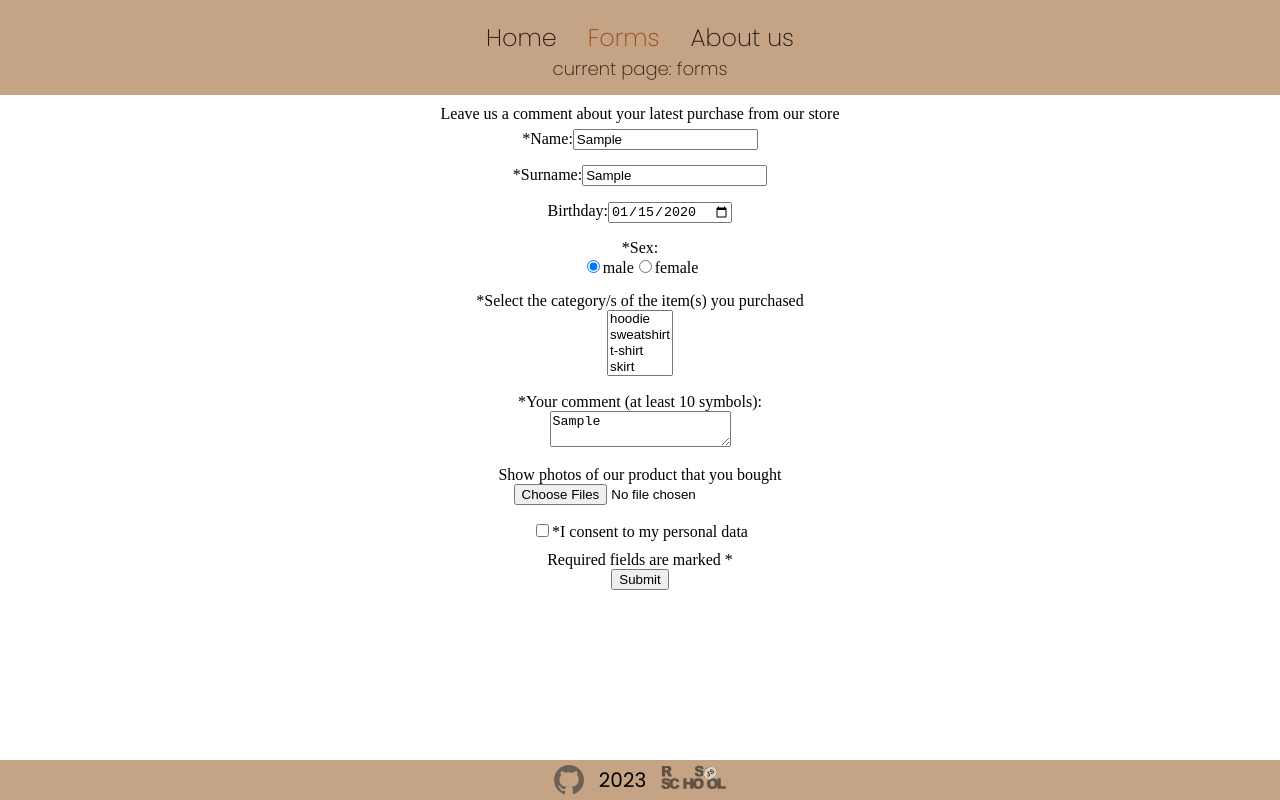
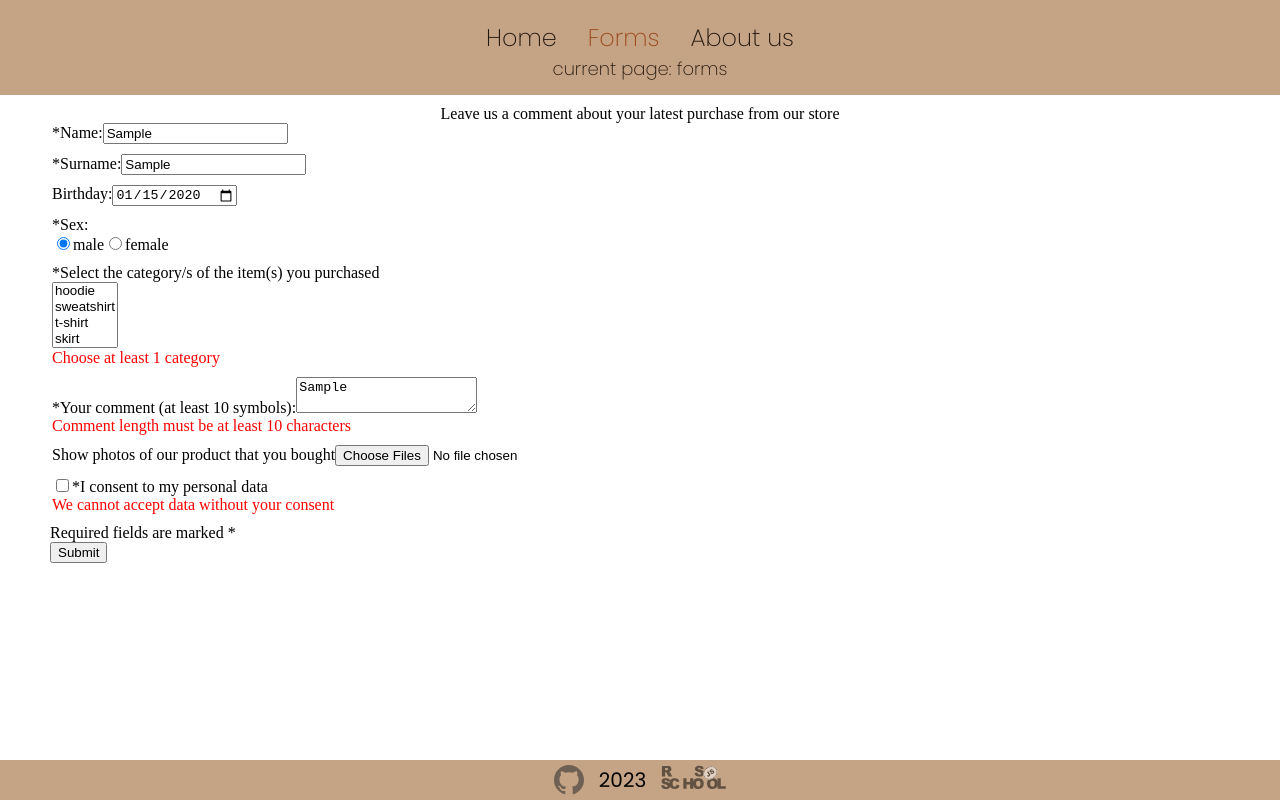
Before and after one commit to EvgeniaM6/rss-react-2023, a React (Vite) app in the folder my-app/: page /forms in a window 1280 px wide. Both pictures are taken after typing "Sample", "Sample", "2020-01-15", "Sample" into the empty fields and a click on the input "Submit". Built offline with nearby package versions, Linux system fonts and the light colour scheme.

Commit message:
feat: add checking form validity

```diff
--- /dev/null
+++ b/my-app/src/constants/index.tsx
@@ -0,0 +1 @@
+export const COMMENT_TEXT_LENGTH = 10;
--- a/my-app/src/models/component.model.tsx
+++ b/my-app/src/models/component.model.tsx
@@ -13,7 +13,11 @@ export type TPropsInput = {
 };
 
 export type TStateForm = {
-  isFormValid: boolean;
+  isNameValid: boolean;
+  isSurnameValid: boolean;
+  isAgree: boolean;
+  isCommentValid: boolean;
+  isCategorySelected: boolean;
   commentsArr: Array<TCommentObj>;
 };
 
--- a/my-app/src/pages/Formspage.tsx
+++ b/my-app/src/pages/Formspage.tsx
@@ -1,5 +1,6 @@
 import React, { Component, FormEvent } from 'react';
 import { TPropsHandle, TStateForm } from 'models';
+import { COMMENT_TEXT_LENGTH } from '../constants';
 
 export class Formspage extends Component<TPropsHandle, TStateForm> {
   private nameInput: React.RefObject<HTMLInputElement> = React.createRef();
@@ -8,34 +9,47 @@ export class Formspage extends Component<TPropsHandle, TStateForm> {
   private agreeInput: React.RefObject<HTMLInputElement> = React.createRef();
   private radioMaleInput: React.RefObject<HTMLInputElement> = React.createRef();
   private radioFemaleInput: React.RefObject<HTMLInputElement> = React.createRef();
-  private select: React.RefObject<HTMLSelectElement> = React.createRef();
+  private categorySelect: React.RefObject<HTMLSelectElement> = React.createRef();
   private commentInput: React.RefObject<HTMLTextAreaElement> = React.createRef();
   private fileInput: React.RefObject<HTMLInputElement> = React.createRef();
 
   constructor(props: TPropsHandle) {
     super(props);
     this.handleSubmit = this.handleSubmit.bind(this);
-    this.state = { isFormValid: true, commentsArr: [] };
+    this.state = {
+      isNameValid: true,
+      isSurnameValid: true,
+      isAgree: true,
+      isCommentValid: true,
+      isCategorySelected: true,
+      commentsArr: [],
+    };
   }
 
   handleSubmit(event: FormEvent) {
     event.preventDefault();
-    console.log('A name was submitted: ', this.nameInput.current?.value);
-    console.log('A surname was submitted: ', this.surnameInput.current?.value);
-    console.log('A birthday was submitted: ', this.birthdayInput.current?.value);
-    console.log('A select was submitted: ');
-    Array.from(this.select.current?.selectedOptions || []).forEach((option) =>
-      console.log(option.value)
-    );
-    console.log('A radioMaleInput was submitted: ', this.radioMaleInput.current?.checked);
-    console.log('A radioFemaleInput was submitted: ', this.radioFemaleInput.current?.checked);
-    console.log('An agree was submitted checked: ', this.agreeInput.current?.checked);
-    console.log('A comment was submitted: ', this.surnameInput.current?.value);
-    const files = this.fileInput.current?.files;
-    if (!files) return;
-    const fileObj = files[0];
-    if (!fileObj) return;
-    console.log(`Selected file - ${fileObj.name}`);
+
+    this.checkFormValidity();
+  }
+
+  checkFormValidity(): void {
+    const name = this.nameInput.current?.value || '';
+    const isNameValid = name.match(new RegExp(/[A-ZА-Я][a-zа-я]+/));
+    this.setState({ isNameValid: !!name && !!isNameValid });
+
+    const surname = this.surnameInput.current?.value || '';
+    const isSurnameValid = surname.match(new RegExp(/[A-ZА-Я][a-zа-я]+/));
+    this.setState({ isSurnameValid: !!surname || !!isSurnameValid });
+
+    this.setState({ isAgree: this.agreeInput.current?.checked || false });
+
+    const commentInputEl = this.commentInput.current;
+    const comment = commentInputEl?.value || '';
+    const commentLength = comment.length;
+    this.setState({ isCommentValid: commentLength >= COMMENT_TEXT_LENGTH });
+
+    const isCategorySelected = this.categorySelect.current?.selectedOptions.length !== 0 || false;
+    this.setState({ isCategorySelected: isCategorySelected });
   }
 
   componentDidMount(): void {
@@ -48,22 +62,22 @@ export class Formspage extends Component<TPropsHandle, TStateForm> {
         <div>Leave us a comment about your latest purchase from our store</div>
         <form className="form" onSubmit={this.handleSubmit}>
           <fieldset className="form__field">
-            <label>
-              *Name:
-              <input type="text" id="user-name" placeholder="Mikle" ref={this.nameInput} />
-            </label>
+            <label htmlFor="user-name">*Name:</label>
+            <input type="text" id="user-name" placeholder="Mikle" ref={this.nameInput} />
+            {!this.state.isNameValid && (
+              <div className="form__alert">The first letter of the name must be capitalized</div>
+            )}
           </fieldset>
           <fieldset className="form__field">
-            <label>
-              *Surname:
-              <input type="text" id="user-surname" placeholder="Brown" ref={this.surnameInput} />
-            </label>
+            <label htmlFor="user-surname">*Surname:</label>
+            <input type="text" id="user-surname" placeholder="Brown" ref={this.surnameInput} />
+            {!this.state.isSurnameValid && (
+              <div className="form__alert">The first letter of the surname must be capitalized</div>
+            )}
           </fieldset>
           <fieldset className="form__field">
-            <label>
-              Birthday:
-              <input type="date" name="birthday" id="birthday" ref={this.birthdayInput} />
-            </label>
+            <label htmlFor="birthday">Birthday:</label>
+            <input type="date" name="birthday" id="birthday" ref={this.birthdayInput} />
           </fieldset>
           <fieldset className="form__field">
             <p>*Sex:</p>
@@ -81,30 +95,36 @@ export class Formspage extends Component<TPropsHandle, TStateForm> {
           </fieldset>
           <fieldset className="form__field">
             <p>*Select the category/s of the item(s) you purchased</p>
-            <select name="dd" id="dd" multiple ref={this.select}>
+            <select name="dd" id="dd" multiple ref={this.categorySelect}>
               <option value="hoodie">hoodie</option>
               <option value="sweatshirt">sweatshirt</option>
               <option value="t-shirt">t-shirt</option>
               <option value="skirt">skirt</option>
               <option value="dress">dress</option>
             </select>
+            {!this.state.isCategorySelected && (
+              <div className="form__alert">Choose at least 1 category</div>
+            )}
           </fieldset>
           <fieldset className="form__field">
-            <label>
-              <div>*Your comment (at least 10 symbols):</div>
-              <textarea name="" id="" ref={this.commentInput}></textarea>
-            </label>
+            <label htmlFor="comment">*Your comment (at least 10 symbols):</label>
+            <textarea name="comment" id="comment" ref={this.commentInput}></textarea>
+            {!this.state.isCommentValid && (
+              <div className="form__alert">Comment length must be at least 10 characters</div>
+            )}
           </fieldset>
           <fieldset className="form__field">
-            <p>Show photos of our product that you bought</p>
+            <label htmlFor="photos">Show photos of our product that you bought</label>
             <input type="file" multiple name="photos" id="photos" ref={this.fileInput} />
           </fieldset>
           <fieldset className="form__field">
             <input type="checkbox" name="agree-data" id="agree-data" ref={this.agreeInput} />
             <label htmlFor="agree-data">*I consent to my personal data</label>
+            {!this.state.isAgree && (
+              <div className="form__alert">We cannot accept data without your consent</div>
+            )}
           </fieldset>
           <div>Required fields are marked *</div>
-          {!this.state.isFormValid && <div>Fill Required fields!</div>}
           <input type="submit" value="Submit" />
         </form>
         <div></div>
@@ -112,5 +132,3 @@ export class Formspage extends Component<TPropsHandle, TStateForm> {
     );
   }
 }
-
-// const arrCards = [];
--- a/my-app/src/sass/layouts/_formPage.scss
+++ b/my-app/src/sass/layouts/_formPage.scss
@@ -1,5 +1,17 @@
 .form {
+  text-align: start;
+
   &__field {
     border: none;
+    padding: 0;
+    margin-bottom: 10px;
+
+    &:last-child {
+      margin-bottom: 0;
+    }
+  }
+
+  &__alert {
+    color: red;
   }
 }
```
